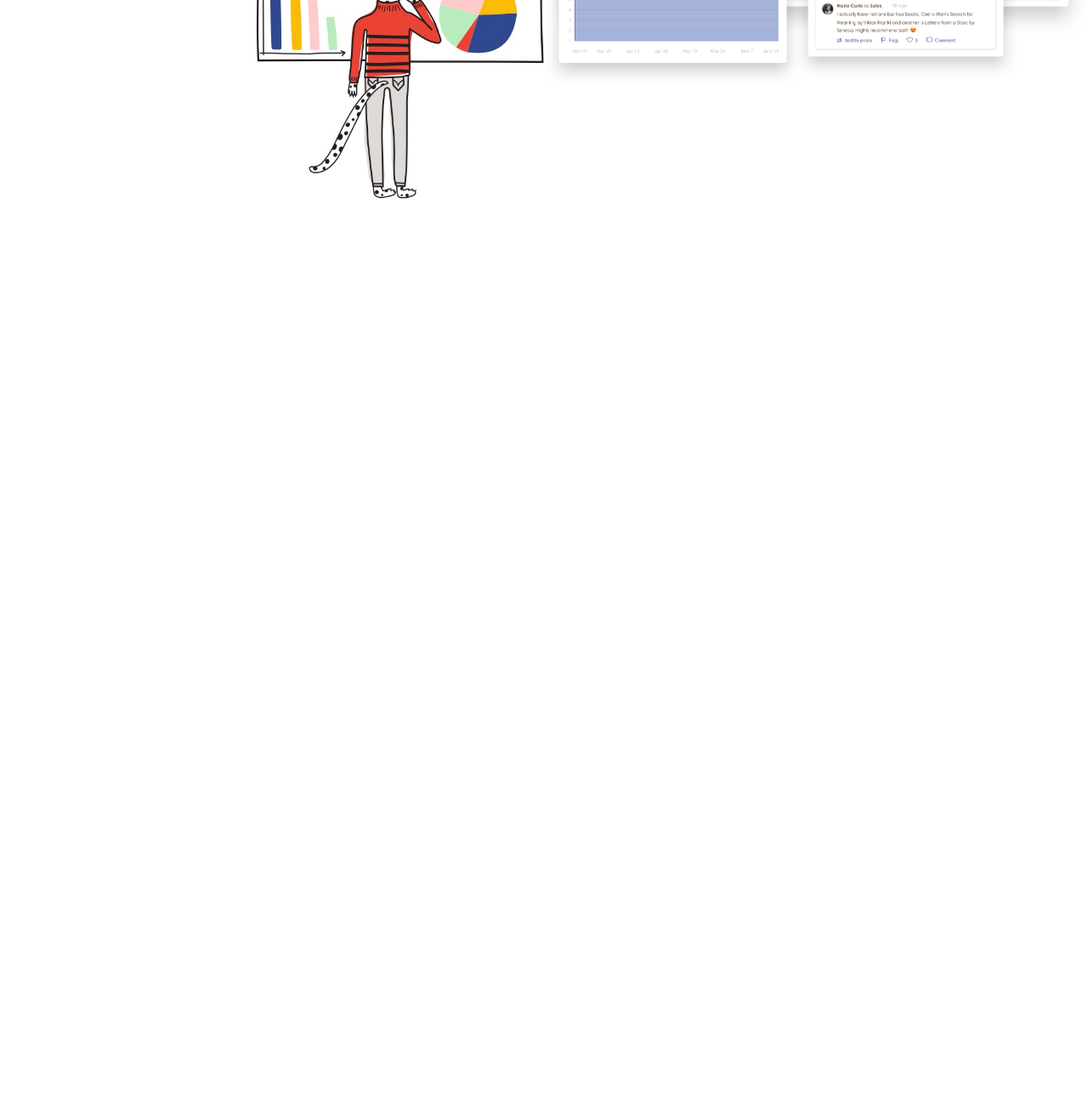
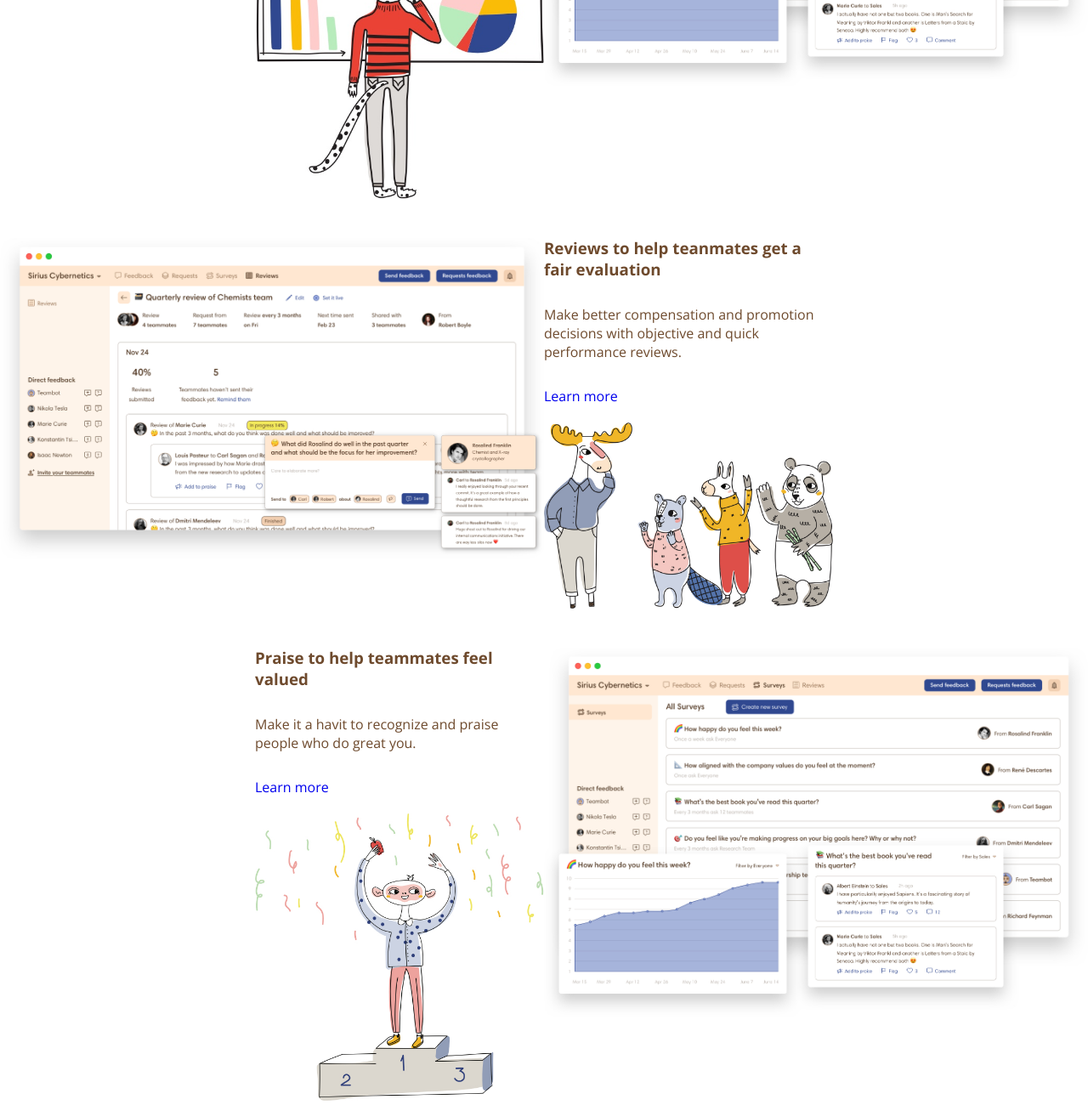
Before and after one commit to silviousai96/node-sass-teambit, a website: page index.html in a window 1280 px wide. Shown: the part 2795-4095 px from the top of the page at 85% size. Before the commit the page ends 3034 px from the top, so only its background shows below. Drawn offline with nearby package versions, Linux system fonts and the light colour scheme.

Commit message:
section white finished

```diff
--- a/index.html
+++ b/index.html
@@ -31,6 +31,7 @@
 
     <!-- inizio main -->
     <main>
+        <!-- inizio jumbotron -->
         <div class="jumbotron">
             <div class="j-column-left">
 
@@ -49,7 +50,9 @@
                 <img src="img/illustration-main.jpg" alt="">
             </div>
         </div>
+        <!-- fine jumbotron -->
 
+        <!-- inizio sezioni rosa -->
         <div class="bg-pink">
             <div class="pink-section">
                 <h3>Traditional people process lead to disengagement and turnover.</h3>
@@ -90,6 +93,8 @@
                 <h3>Here is how it works</h3>
             </div>
         </div>
+        <!-- fine sezioni rosa -->
+
 
         <div class="section-white">
 
@@ -125,7 +130,33 @@
         </div>
 
         <div class="section-white-three">
+            <div class="c-left-three">
+                <img src="img/performance-review.jpg" alt="">
+            </div>
 
+            <div class="c-right-three">
+                <div class="p-right-white">
+                    <h3>Reviews to help teanmates get a fair evaluation</h3>
+                    <p>Make better compensation and promotion decisions with objective and quick performance reviews.</p>
+                    <a href="#">Learn more</a>
+                    <img src="img/review.jpg" alt="">
+                </div>
+            </div>
+        </div>
+
+        <div class="section-white-four">
+            <div class="c-left-four">
+                <div class="p-left-white">
+                    <h3>Praise to help teammates feel valued</h3>
+                    <p>Make it a havit to recognize and praise people who do great you.</p>
+                    <a href="#">Learn more</a>
+                    <img src="img/recognition.jpg" alt="">
+                </div>
+            </div>
+
+            <div class="c-right-four">
+                <img src="img/employee-survey.jpg" alt="">
+            </div>
         </div>
 
 
--- a/src/partials/_main.scss
+++ b/src/partials/_main.scss
@@ -135,4 +135,35 @@ main {
         }
     }
 
+    .section-white-three {
+        display: flex;
+        @include padding-white-section;
+
+        .c-left-three {
+            @include column-width;
+        }
+
+        .c-right-three {
+            @include column-width;
+
+            @include padding-white-text;
+        }
+    }
+
+    .section-white-four {
+        display: flex;
+        @include padding-white-section;
+
+        .c-left-four {
+            @include column-width;
+
+            @include padding-white-text;
+        }
+
+        .c-right-four {
+            @include column-width;
+
+        }
+    }
+
 }
```
Also changed, not shown: dist/app.css.
